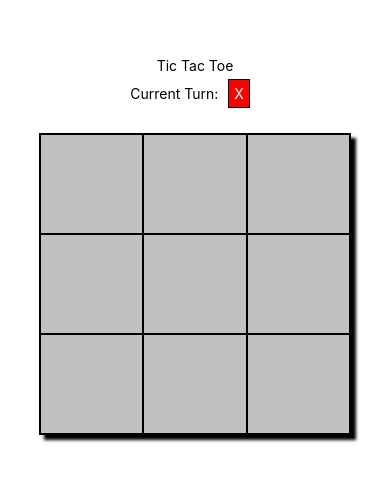
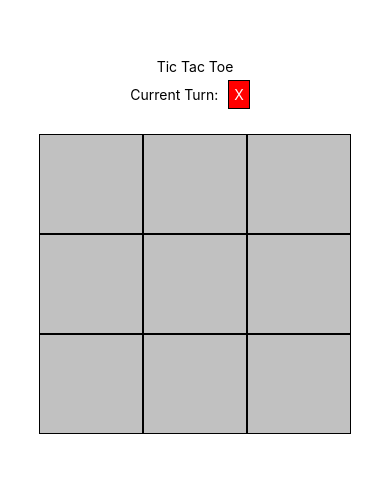
Before and after one commit to Wolven531/Tic-Tac-Native, a React Native app: screen / in a window 390 px wide. Shown: the part 176-658 px from the top of the page. Built offline with nearby package versions, Linux system fonts and the light colour scheme.

Commit message:
Update Grid style to fix border bug

```diff
--- a/Grid.js
+++ b/Grid.js
@@ -69,16 +69,9 @@ Grid.propTypes = {
 
 const styles = StyleSheet.create({
 	gridStyle: {
-		borderColor: '#000',
-		borderStyle: 'solid',
-		borderWidth: 1,
-		shadowColor: '#000',
-		shadowOffset: {
-			height: 5,
-			width: 5
-		},
-		shadowOpacity: 1,
-		shadowRadius: 3,
+		alignContent: 'stretch',
+		alignItems: 'stretch',
+		height: 300,
 		marginTop: 20,
 		// overflow: 'hidden',
 		width: '80%'
```
